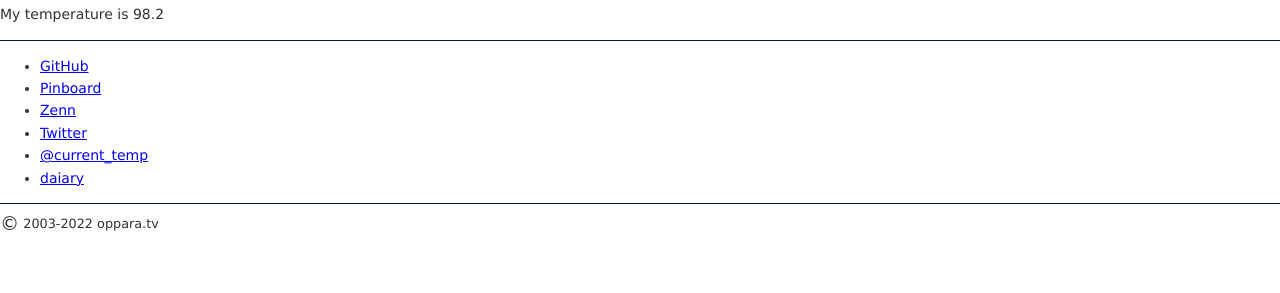
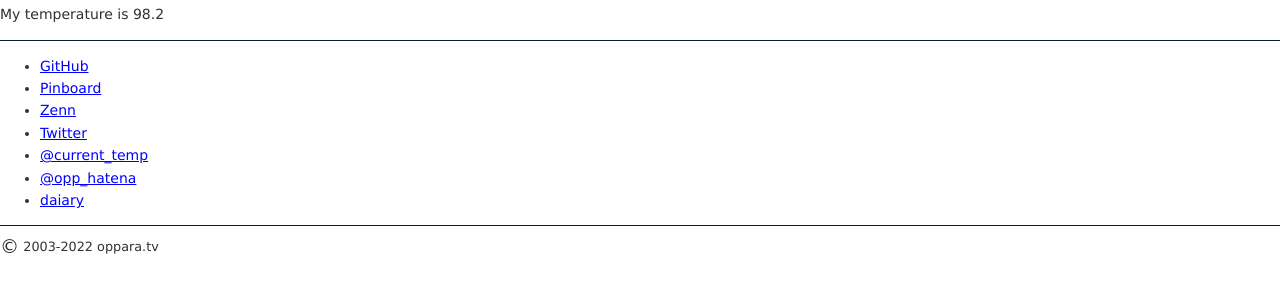
Before and after one commit to oppara/oppara.tv, a website built with Parcel: page index.html in a window 1280 px wide. Shown: the part 79-372 px from the top of the page. Built offline with nearby package versions, Linux system fonts and the light colour scheme.

Commit message:
feat: add @opp_hatena

```diff
--- a/index.html
+++ b/index.html
@@ -48,6 +48,7 @@
       <li><a href="https://zenn.dev/oppara" class="zenn">Zenn</a></li>
       <li><a href="https://twitter.com/oppara" class="twitter">Twitter</a></li>
       <li><a href="https://twitter.com/current_temp" class="current_temp">@current_temp</a></li>
+      <li><a href="https://twitter.com/opp_hatena" class="opp_hatena">@opp_hatena</a></li>
       <li><a href="https://d.oppara.tv" class="current_temp">daiary</a></li>
       <!--
       <li><a href="./256_terminal_colors.html" class="256-terminal-color">256 terminal colors</a></li>
```
